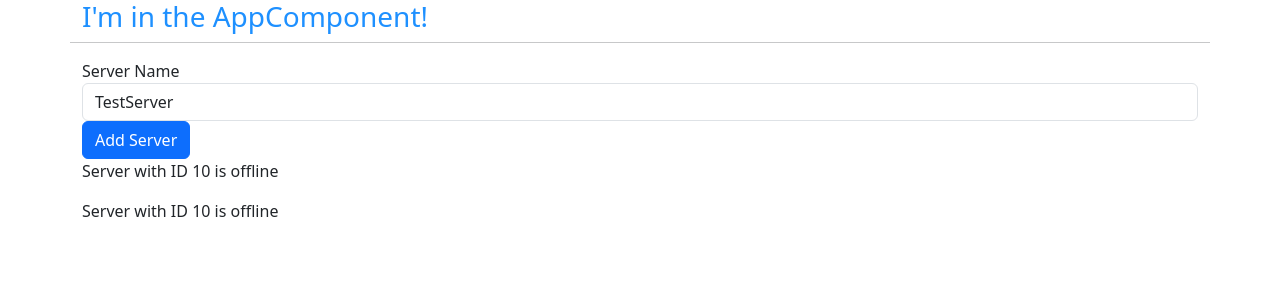
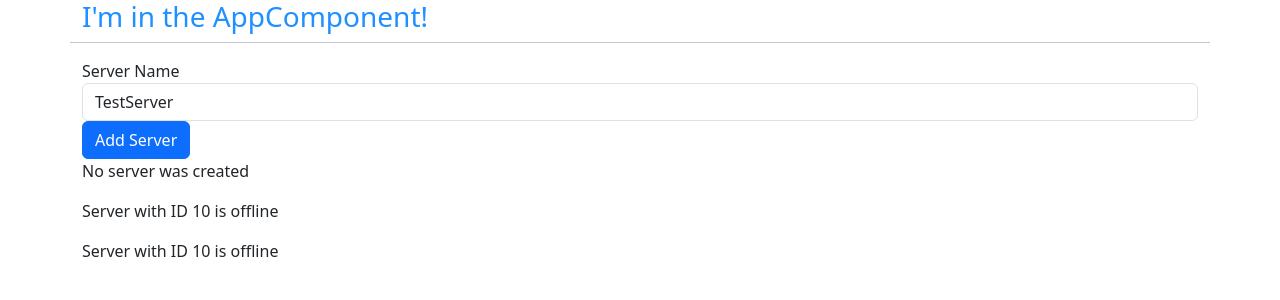
Before and after one commit to 0reldev/udemy-angular-first-app, an Angular app: page / in a window 1280 px wide. Shown: the top 300 px of the page. Built offline with nearby package versions, Linux system fonts and the light colour scheme.

Commit message:
Example of else whit ngIf

```diff
--- a/src/app/servers/servers.component.html
+++ b/src/app/servers/servers.component.html
@@ -14,6 +14,9 @@
     (click)="onCreateServer()">Add Server</button>
 <!-- <p [innerText]="allowNewServer"></p> -->
 <!-- <p>{{ serverCreationStatus }}</p> -->
-<p *ngIf="serverCreated">Server was created, server name is {{ serverName }}</p>
+<p *ngIf="serverCreated; else noServer">Server was created, server name is {{ serverName }}</p>
+<ng-template #noServer>
+    <p>No server was created</p>
+</ng-template>
 <app-server></app-server>
 <app-server></app-server>
```
